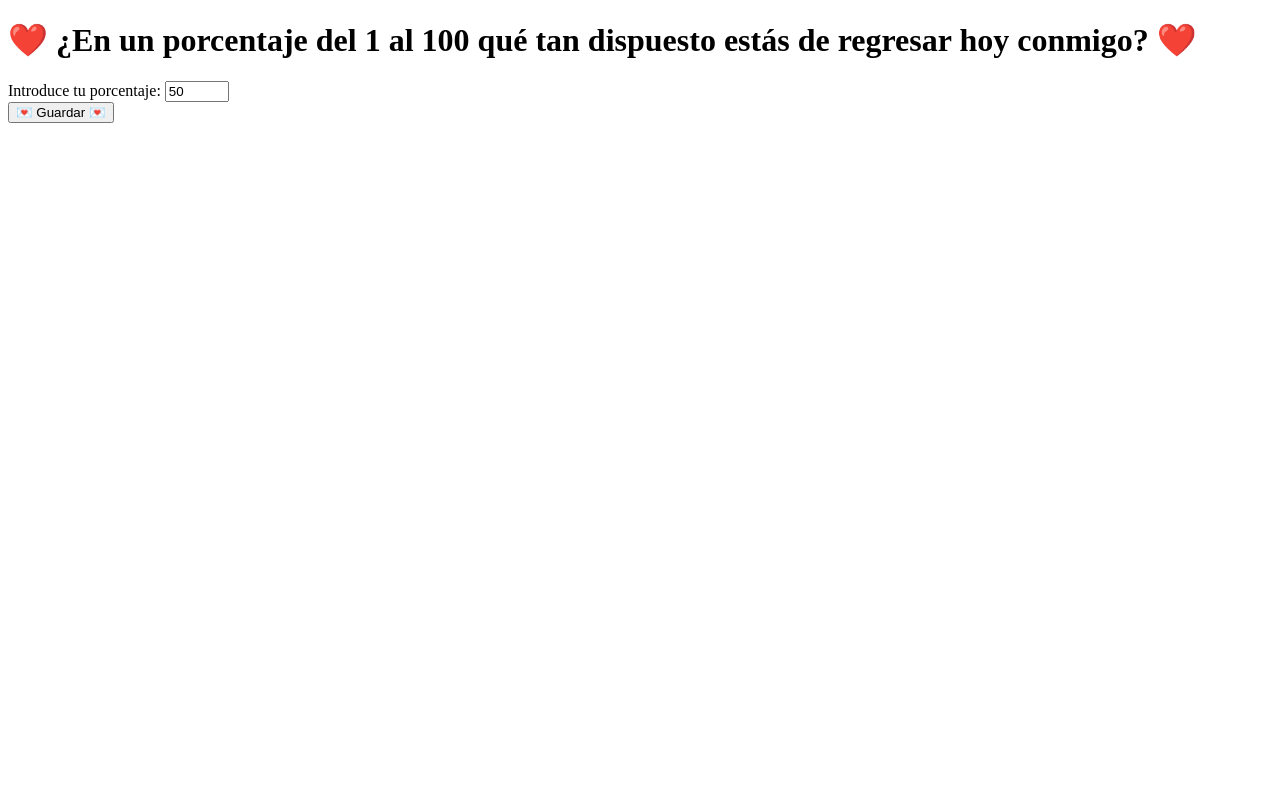
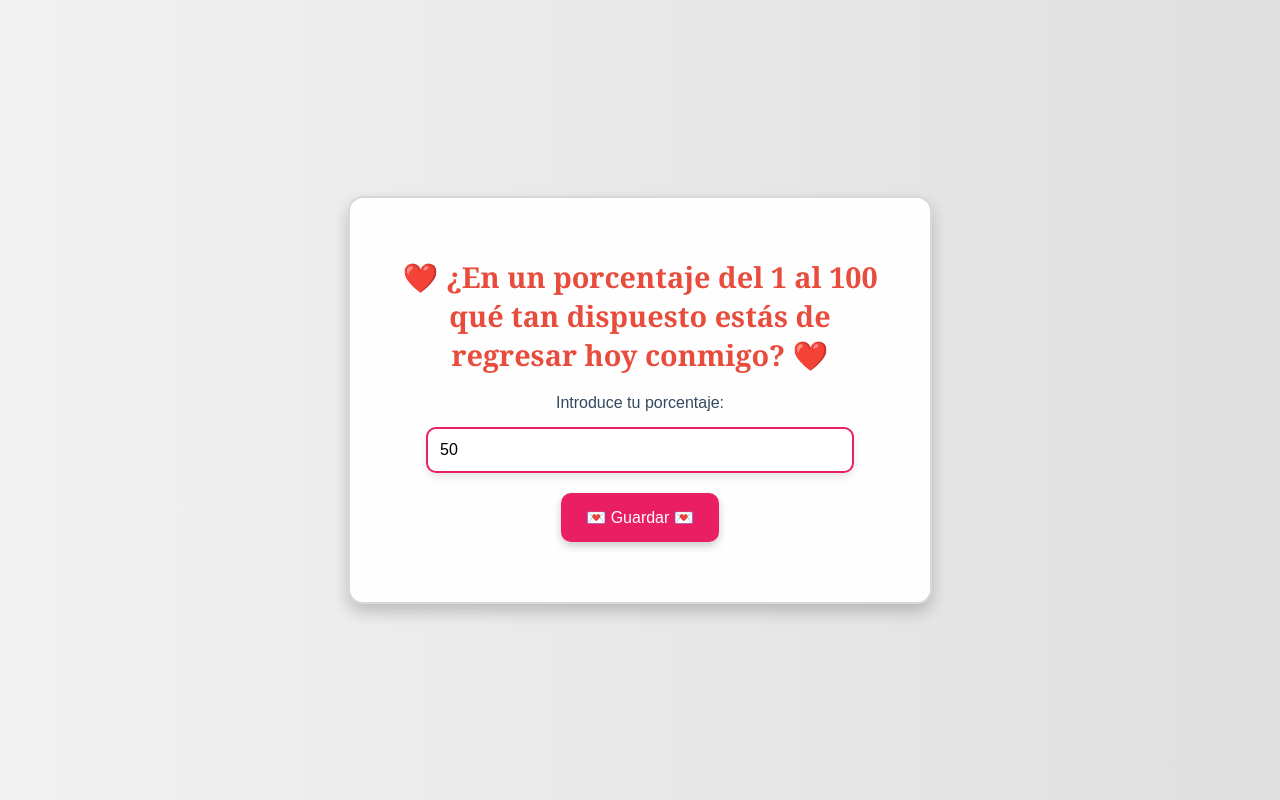
Before and after one commit to nicolle2006/amor, a plain HTML site: page index.html in a window 1280 px wide. Drawn offline with Linux system fonts and the light colour scheme.

Commit message:
Update index.html

```diff
--- a/index.html
+++ b/index.html
@@ -5,7 +5,95 @@
     <meta name="viewport" content="width=device-width, initial-scale=1.0">
     <title>Encuesta de Amor</title>
     <style>
-        /* Tu CSS aquí */
+        body {
+            font-family: 'Arial', sans-serif;
+            background: linear-gradient(to right, rgba(240, 240, 240, 0.9), rgba(220, 220, 220, 0.9));
+            color: #333;
+            display: flex;
+            justify-content: center;
+            align-items: center;
+            height: 100vh;
+            margin: 0;
+            overflow: hidden;
+        }
+
+        .container {
+            background: rgba(255, 255, 255, 0.95);
+            border-radius: 15px;
+            box-shadow: 0 8px 16px rgba(0, 0, 0, 0.2);
+            padding: 40px;
+            max-width: 500px;
+            width: 100%;
+            text-align: center;
+            border: 2px solid rgba(200, 200, 200, 0.7);
+            backdrop-filter: blur(8px);
+        }
+
+        h1 {
+            font-size: 1.8rem;
+            margin-bottom: 20px;
+            color: #e74c3c;
+            font-family: 'Georgia', serif;
+            font-weight: 600;
+        }
+
+        label {
+            display: block;
+            font-size: 1rem;
+            margin-bottom: 15px;
+            color: #34495e;
+            font-weight: 400;
+        }
+
+        input[type="number"] {
+            width: 80%;
+            padding: 12px;
+            font-size: 1rem;
+            border-radius: 10px;
+            border: 2px solid #e91e63;
+            outline: none;
+            box-shadow: 0 4px 8px rgba(0, 0, 0, 0.1);
+            margin-bottom: 20px;
+            transition: border-color 0.3s ease;
+            background: rgba(255, 255, 255, 0.9);
+        }
+
+        input[type="number"]:focus {
+            border-color: #d81b60;
+            box-shadow: 0 4px 8px rgba(0, 0, 0, 0.2);
+        }
+
+        button {
+            background: #e91e63;
+            border: none;
+            color: white;
+            padding: 15px 25px;
+            text-align: center;
+            font-size: 1rem;
+            border-radius: 10px;
+            cursor: pointer;
+            transition: background-color 0.3s ease, transform 0.2s ease;
+            box-shadow: 0 4px 8px rgba(0, 0, 0, 0.2);
+        }
+
+        button:hover {
+            background: #c2185b;
+            transform: scale(1.05);
+        }
+
+        .message {
+            margin-top: 20px;
+            font-size: 1rem;
+            font-weight: 500;
+        }
+
+        .success {
+            color: #2ecc71;
+        }
+
+        .error {
+            color: #e74c3c;
+        }
     </style>
 </head>
 <body>
```
